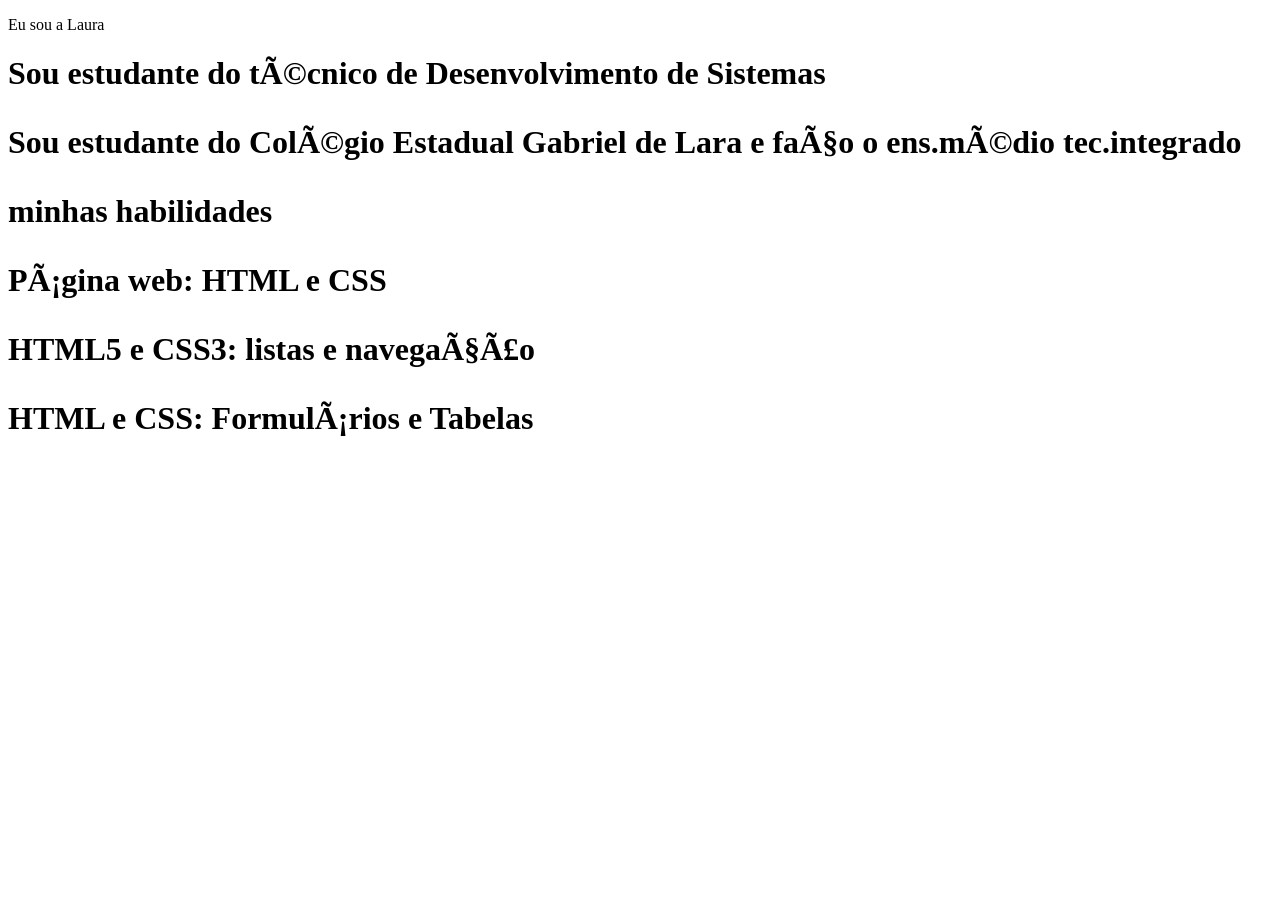
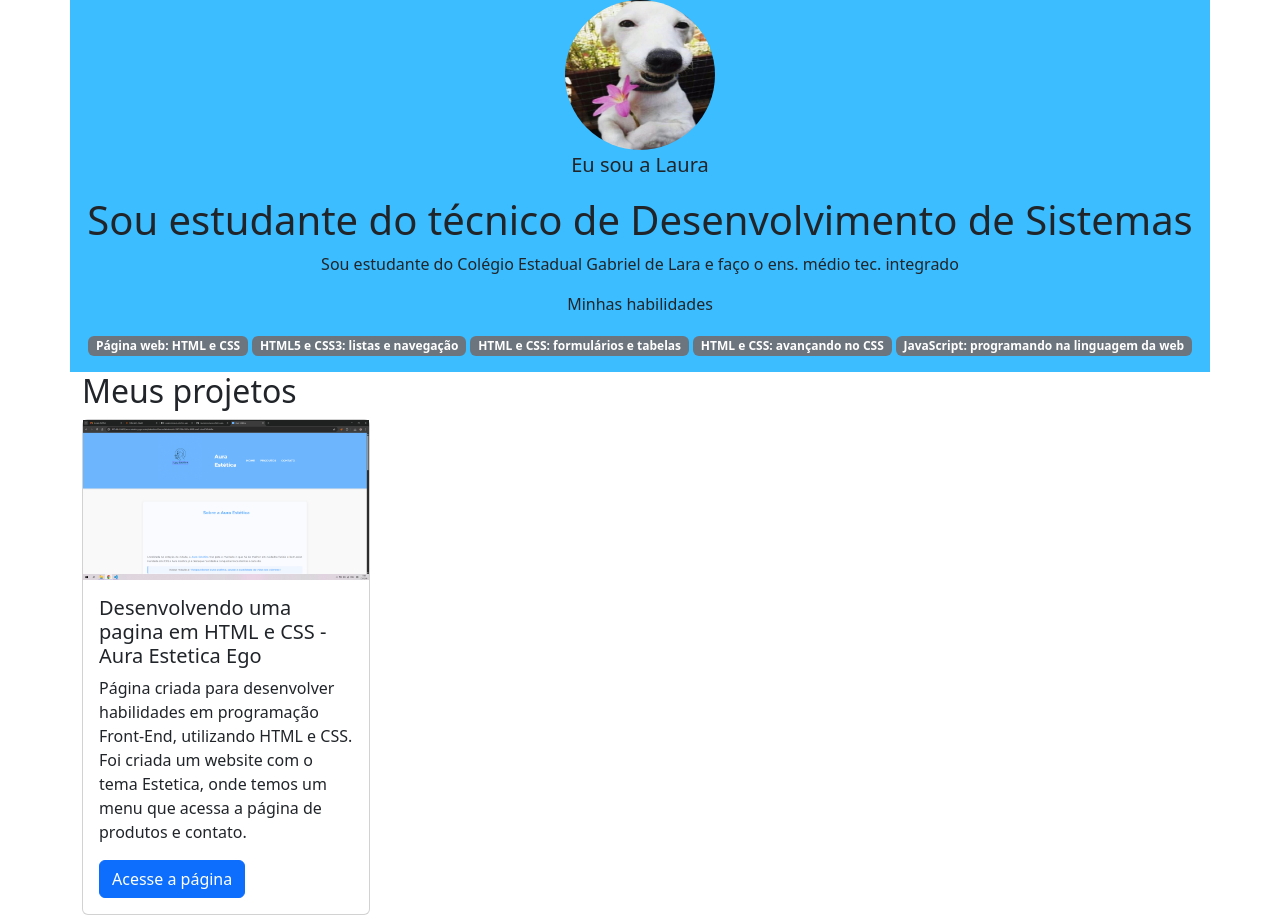
Before and after one commit to Lauramroo/porftfolio, a plain HTML site: page index.html in a window 1280 px wide. Before the commit the page ends 800 px from the top, so only its background shows below. Drawn offline with nearby package versions, Linux system fonts and the light colour scheme.

Commit message:
alterações prontas

```diff
--- a/index.html
+++ b/index.html
@@ -1,30 +1,60 @@
 <!DOCTYPE html>
-<html lang="pt-br>
+<html lang="pt-br">
+
 <head>
-      <meta charset=" UTF-8">
-<meta name="viewport" content="width=device-width, initial-scale=1.0">
-<link href="https://cdn.jsdelivr.net/npm/bootstrap@5.3.3/dist/css/bootstrap.min.css&quot; rel="stylesheet"
-    integrity="sha384-QWTKZyjpPEjISv5WaRU9OFeRpok6YctnYmDr5pNlyT2bRjXh0JMhjY6hW+ALEwIH" crossorigin="anonymous" />
-<link rel="stylesheet" href="style.css">
-<title>portfolio</title>
+    <meta charset="UTF-8">
+    <meta name="viewport" content="width=device-width, initial-scale=1.0">
+    <link href="https://cdn.jsdelivr.net/npm/bootstrap@5.3.3/dist/css/bootstrap.min.css" rel="stylesheet"         integrity="sha384-QWTKZyjpPEjISv5WaRU9OFeRpok6YctnYmDr5pNlyT2bRjXh0JMhjY6hW+ALEwIH" crossorigin="anonymous" />
+    <link rel="stylesheet" href="style.css">
+    <title>Portfólio</title>
 </head>
 
 <body>
-<header class="container>"
-    <img src="img/cachorrinho.jpg" alt="avatar da Laura" srcset="">
-    <p>Eu sou a Laura</p>
-    <h1>Sou estudante do técnico de Desenvolvimento de Sistemas
-        <p>Sou estudante do Colégio Estadual Gabriel de Lara e faço o ens.médio tec.integrado</p>
-    <p>minhas habilidades</p>
-        <div>
-            <p>Página web: HTML e CSS</p>
-            <p> HTML5 e CSS3: listas e navegação</p>
-            <p>HTML e CSS: Formulários e Tabelas</p>
+     <header class="container text-center" id="body">
+        <img src="img/cachorrinho.jpg" alt="avatar da Laura" srcset="" width="150" height="150" class="rounded-circle">
+        <p class="lead">Eu sou a Laura</p>
+        <h1>Sou estudante do técnico de Desenvolvimento de Sistemas</h1>
+        <p>Sou estudante do Colégio Estadual Gabriel de Lara e faço o ens. médio tec. integrado</p>
+        <p>Minhas habilidades</p>
+
+         <div>
+             <a class="habilidades" href="doc/HTML5 e CSS Parte 1.pdf" target="_blank">
+                <p class="badge bg-secondary">Página web: HTML e CSS</p>
+            </a>
+            <a class="habilidades" href="doc/HTML5 e CSS Parte 2.pdf" target="_blank">
+                <p class="badge bg-secondary">HTML5 e CSS3: listas e navegação</p>
+            </a>
+            <a class="habilidades" href="doc/HTML5 e CSS Parte 3.pdf" target="_blank">
+                <p class="badge bg-secondary">HTML e CSS: formulários e tabelas</p>
+            </a>
+            <a class="habilidades" href="doc/HTML5 e CSS Parte 4.pdf" target="_blank">
+                <p class="badge bg-secondary">HTML e CSS: avançando no CSS</p>
+            </a>
+             <a class="habilidades" href="doc/JavaScript.pdf" target="_blank">
+                <p class="badge bg-secondary">JavaScript: programando na linguagem da web</p>
+            </a>
         </div>
-    <script src="https://cdn.jsdelivr.net/npm/bootstrap@5.3.3/dist/js/bootstrap.
-    bundle.min.js" integrity="sha384-YvpcrYf0tY3lHB60NNkmXc5s9fDVZLESaAA55NDzOxhy9GkcIdslK1eN7N6jIeHz"
-        crossorigin="anonymous"></script>
+     </header>
+       <main class="container">
+         <h2>Meus projetos</h2>
+            <div class="row">
+              <div class="col-md-4">
+                 <div class="card" style="width: 18rem;">
+                    <img src="img/Estetica Aura.png" alt="Foto da página inicial da Barbearia Alura">
+                    <div class="card-body">
+                        <h5 class="card-title">Desenvolvendo uma pagina em HTML e CSS - Aura Estetica Ego</h5>
+                        <p class="card-text">
+                            Página criada para desenvolver habilidades em programação Front-End, utilizando HTML e CSS. Foi criada um website com o tema Estetica, onde temos um menu que acessa a página de produtos e contato.
+                        </p>
+                        <a href="https://github.com/Lauramroo/aura-estetica_ego" class="btn btn-primary">Acesse a página</a>
+                    </div>
+                </div>
+            </div>
+        </main>
 
+
+    </header>
+
+    <script src="https://cdn.jsdelivr.net/npm/bootstrap@5.3.3/dist/js/bootstrap.bundle.min.js" crossorigin="anonymous"></script>
 </body>
-
 </html>
--- a/style.css
+++ b/style.css
@@ -0,0 +1,36 @@
+@import url('https://fonts.googleapis.com/css2?family=Montserrat:ital,wght@0,100..900;1,100..900&family=Oswald:wght@200..700&family=Roboto+Condensed:ital,wght@0,100..900;1,100..900&display=swap');
+
+:root {
+    --cor-principal: #26eac5;
+    --cor-escura: #354b45;
+    --cor-cinza: #98b0a9;
+    --cor-azulclaro: #3bbdff;
+    --cor-azulescuro: #0088dd;
+    --cor-preto: #000000;
+    --cor-branco: #FFFFFF;
+}
+
+#body {
+    background-color: var(--cor-azulclaro);
+}
+
+#rodape {
+    background-color: var(--cor-escura);
+    color: var(--cor-branco);
+}
+
+#ancora {
+    text-decoration: none;
+    color: var(--cor-branco);
+    font-size: 20px;
+    transition:  color 0.3s ease;
+}
+#ancora:hover {
+    color: var(--cor-principal);
+    cursor: pointer;
+    text-decoration: underline;
+}
+
+.habilidades {
+    text-decoration: none;
+}
```
Also changed, not shown: img/Estetica Aura.png (added), 11 other files.
